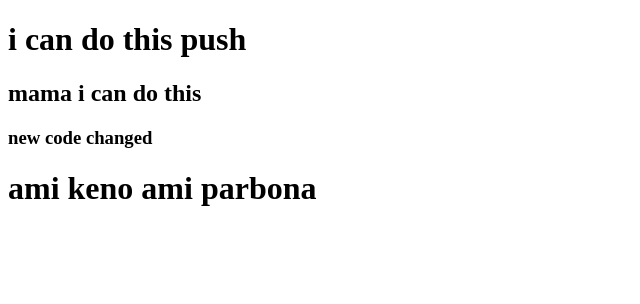
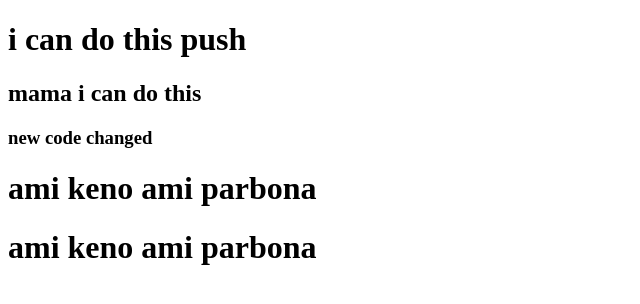
Before and after one commit to ErinZahan/my-second-repo, a plain HTML site: page index.html in a window 1280 px wide. Shown: the whole page, without its empty margins (0-640 px from the left). Drawn offline with Linux system fonts and the light colour scheme.

Commit message:
added heder

```diff
--- a/index.html
+++ b/index.html
@@ -11,6 +11,8 @@
     <h2>mama i can do this</h2>
     <h3>new code changed</h3>
     <h1>ami keno ami parbona</h1>
+    <h1>ami keno ami parbona</h1>
+
 
 </body>
 </html>
```
